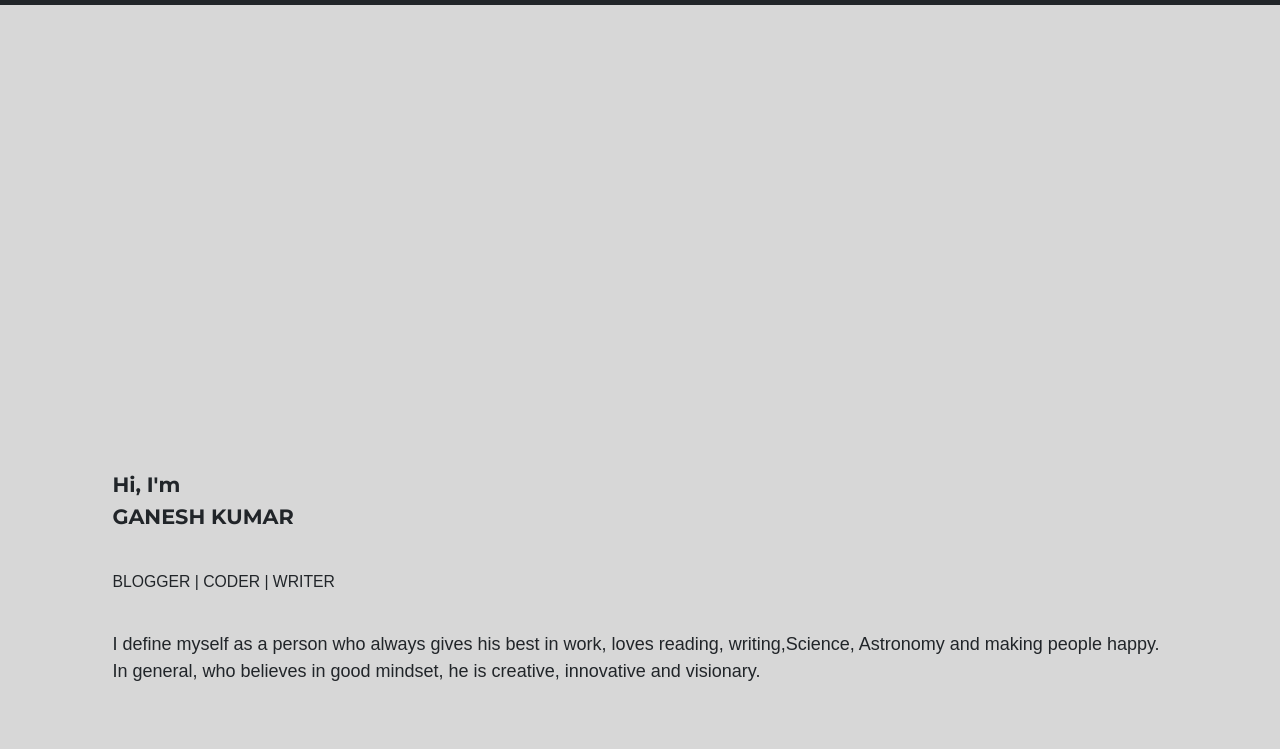
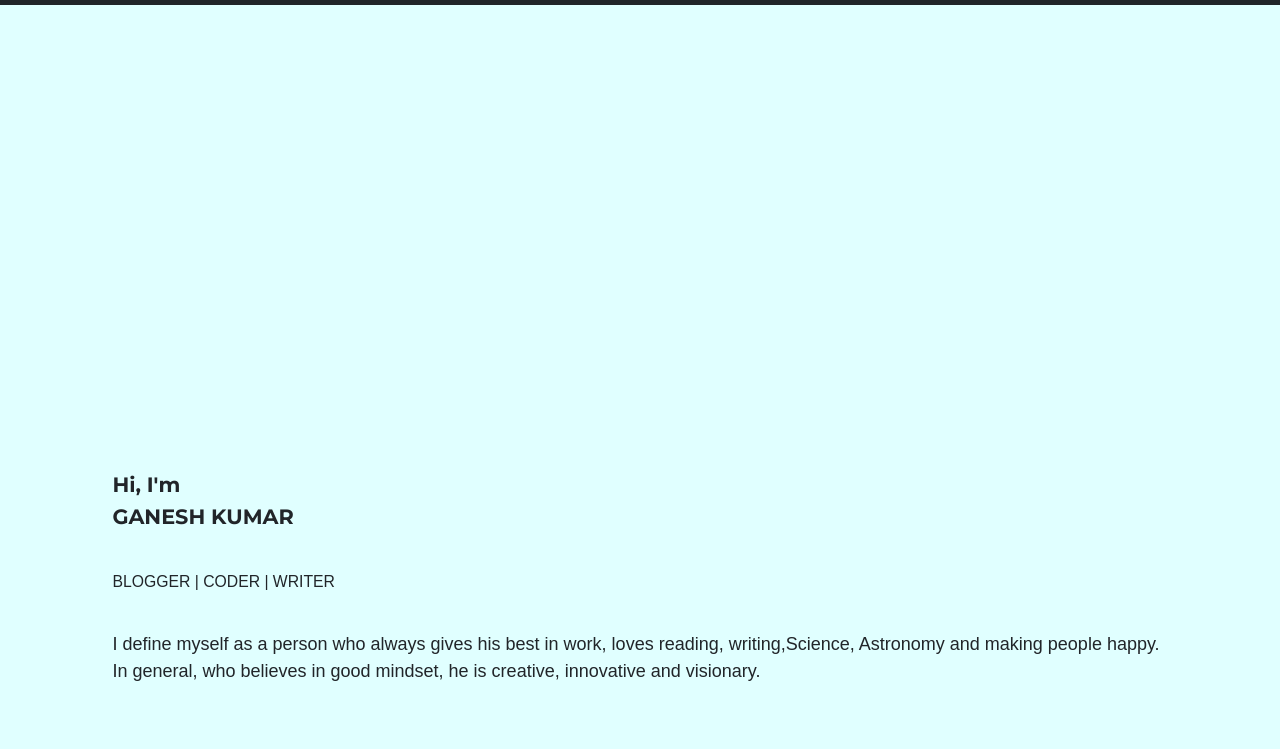
Before and after one commit to Learnerganesh/learnerganesh.github.io, a plain HTML site: page index.html in a window 1280 px wide. Shown: the part 51-800 px from the top of the page. Drawn offline with nearby package versions, Linux system fonts and the light colour scheme.

Commit message:
Update index.html

```diff
--- a/index.html
+++ b/index.html
@@ -37,7 +37,7 @@
 
 body{
 
-background:#d7d7d7;
+background:lightcyan;
 font-family:sans-serif;
 color:dark;
 }
```
